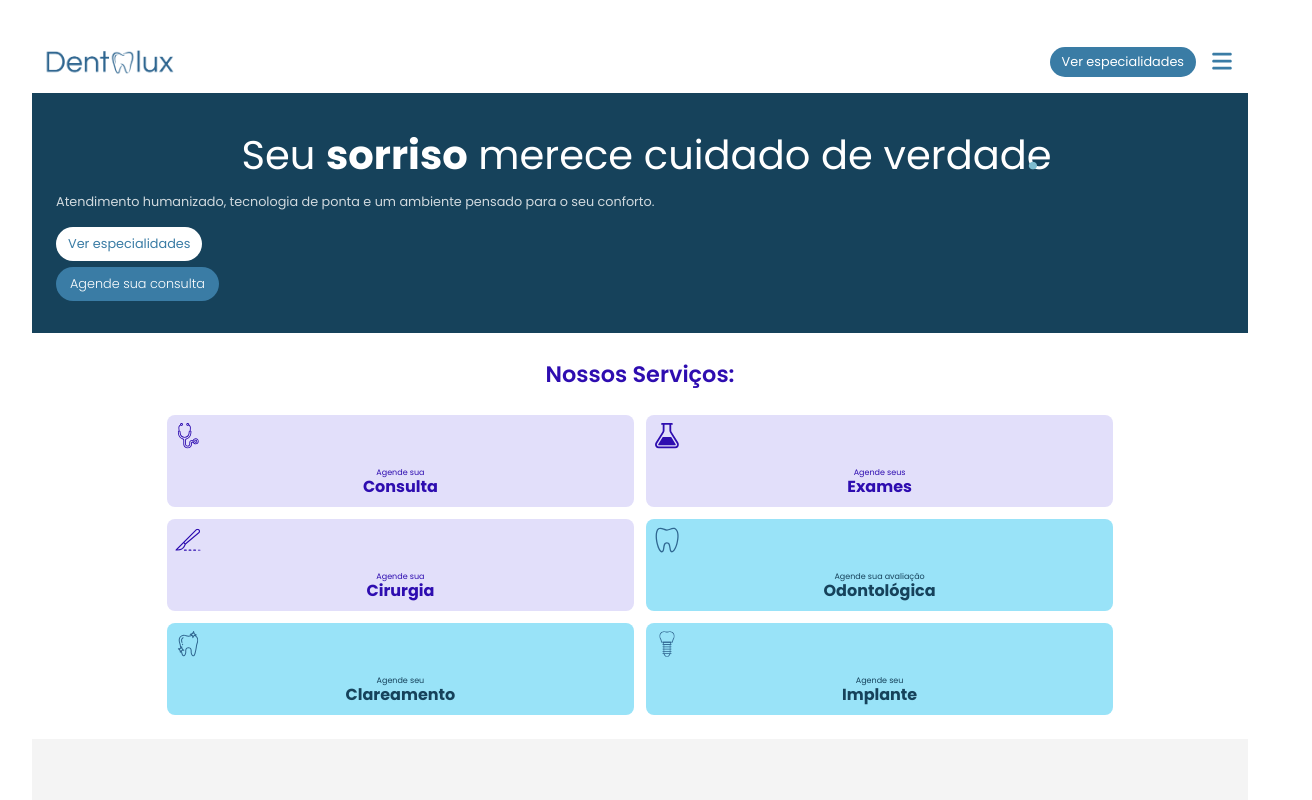
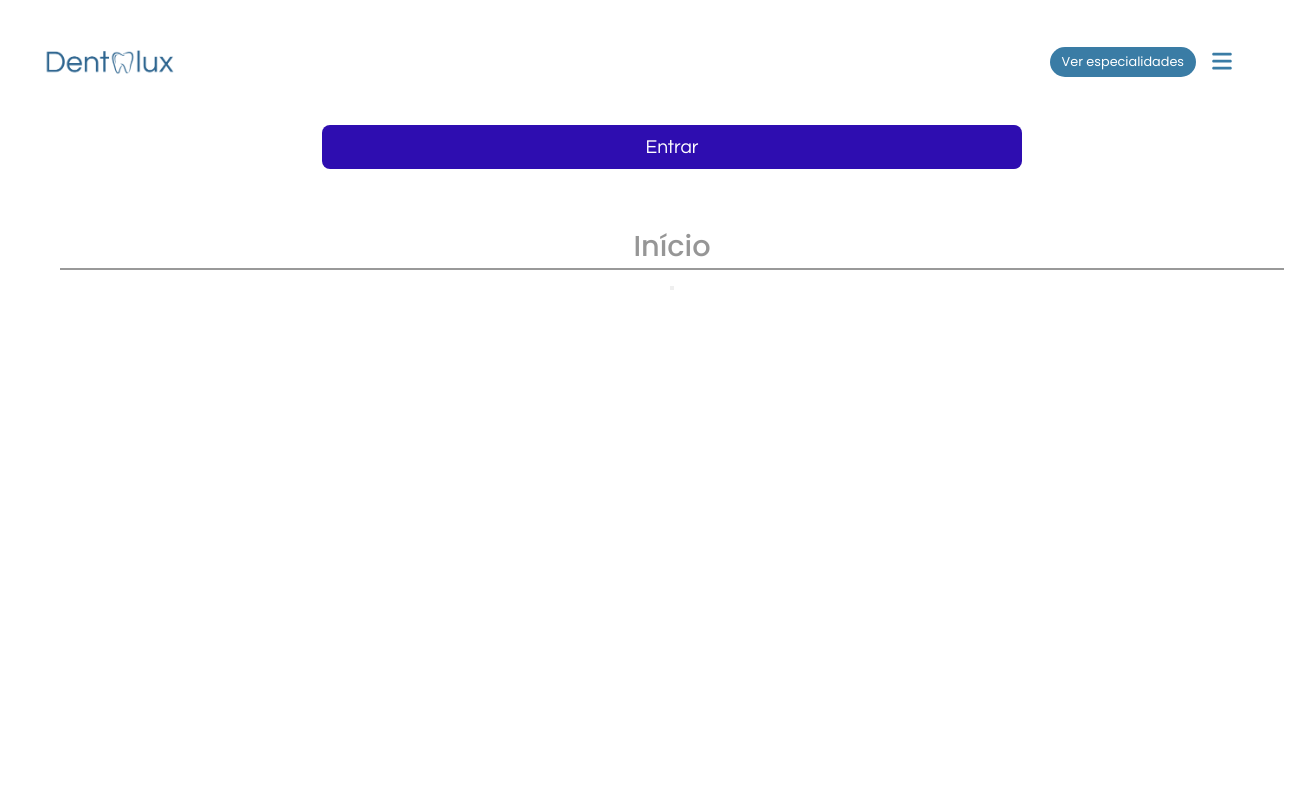
Before and after one commit to DevLucasHenrique/Dentalux, a React (Vite) app in the folder dentalux-app/: page / in a window 1280 px wide. Shown: the top 800 px of the page, 1312 px wide, since content can reach past the window. Built offline with nearby package versions, Linux system fonts and the light colour scheme.

Commit message:
Starting menu HTML

```diff
--- a/dentalux-app/src/components/header/Header.css
+++ b/dentalux-app/src/components/header/Header.css
@@ -1,6 +1,47 @@
 header {
   font-family: var(--textFont);
   background-color: white;
+}
+
+.menu {
+  display: flex;
+  padding: 32px 4px;
+  background-color: white;
+  position: absolute;
+  flex-flow: column nowrap;
+  gap: 32px;
+  justify-content: start;
+  align-items: center;
+  height: 100%;
+  position: absolute;
+  width: 100dvw;
+}
+
+.menu button.login {
+  font-family: var(--logoFont);
+  background-color: var(--purple);
+  width: 55%;
+  padding: 12px;
+  color: white;
+  font-size: 1.2em;
+  border: none;
+  border-radius: 8px;
+  font-weight: 500;
+}
+
+.menu .mobile-links {
+  padding: 24px;
+  width: 100%;
+  display: flex;
+  flex-flow: column nowrap;
+  justify-content: center;
+  gap: 12px;
+}
+
+.menu .mobile-links {
+  display: flex;
+  flex-flow: column;
+  gap: 12px;
 }
 
 header #mobile-nav {
@@ -37,3 +78,11 @@ button.mobile-menu-button {
   color: var(--azure);
   border: none;
 }
+
+.menu .menu-title {
+  font-size: 1.8em;
+  color: #5454549d;
+  text-decoration: none;
+  font-weight: 500;
+  border-bottom: 2px solid #54545498;
+}
--- a/dentalux-app/src/components/header/Header.tsx
+++ b/dentalux-app/src/components/header/Header.tsx
@@ -1,11 +1,12 @@
 import logoMobile from "../../assets/images/logoBlue.png";
 import { FontAwesomeIcon } from "@fortawesome/react-fontawesome";
 import { faBars } from "@fortawesome/free-solid-svg-icons";
-import './Header.css'
+import "./Header.css";
+import { Link } from "react-router";
 
 export function Header() {
   return (
-
+    <>
       <header>
         <nav id="mobile-nav">
           <img src={logoMobile} className="logo-mobile" alt="Logo" />
@@ -16,6 +17,21 @@ export function Header() {
             </button>
           </div>
         </nav>
+        <div className="menu">
+          <button className="login">Entrar</button>
+          <div className="mobile-links">
+            <div className="info-group">
+              <div className="head">
+                <h4 className="menu-title">Início</h4>
+                <button className="down"></button>
+              </div>
+              <div className="info-links">
+                <Link to={'/'}></Link>
+              </div>
+            </div>
+          </div>
+        </div>
       </header>
+    </>
   );
 }
--- a/dentalux-app/src/components/home/HomePage.css
+++ b/dentalux-app/src/components/home/HomePage.css
@@ -339,5 +339,5 @@ div.window .foot .ad {
   font-weight: 300;
   font-size: 0.5em;
   font-family: var(--textFont);
-  color: #303030;
+  color: #545454;
 }
```
Also changed, not shown: dentalux-app/src/components/home/HomePage.tsx (+9 -0 lines). Lines whose indentation alone changed are shown as unchanged.
